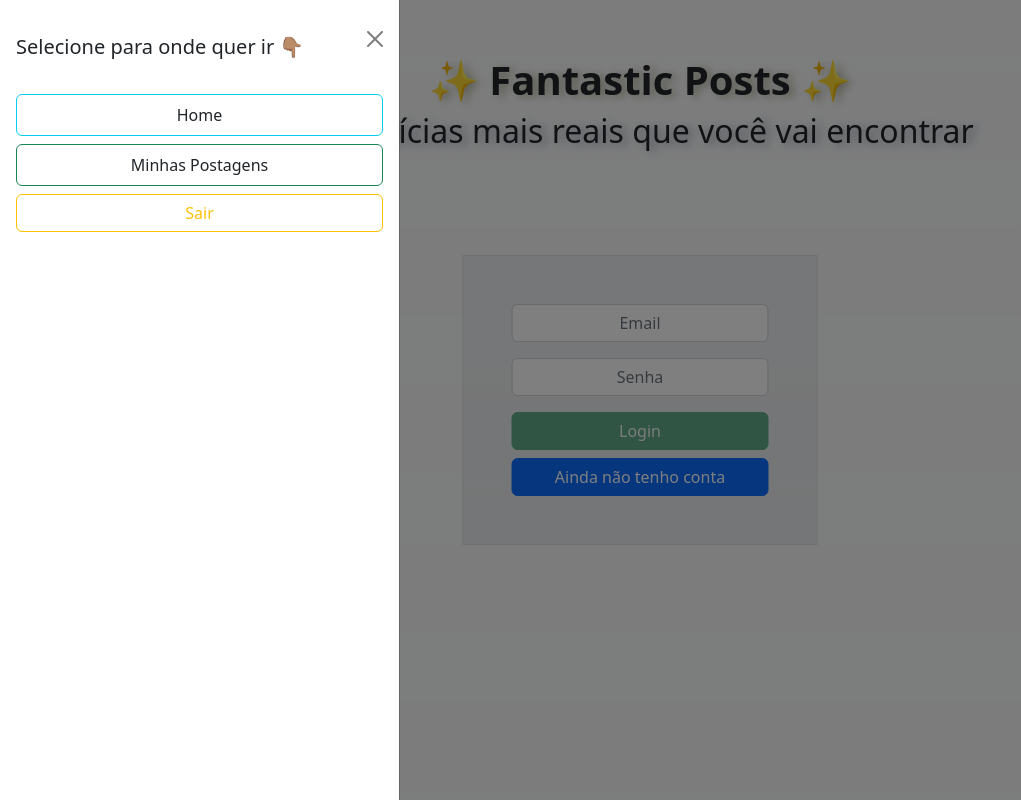
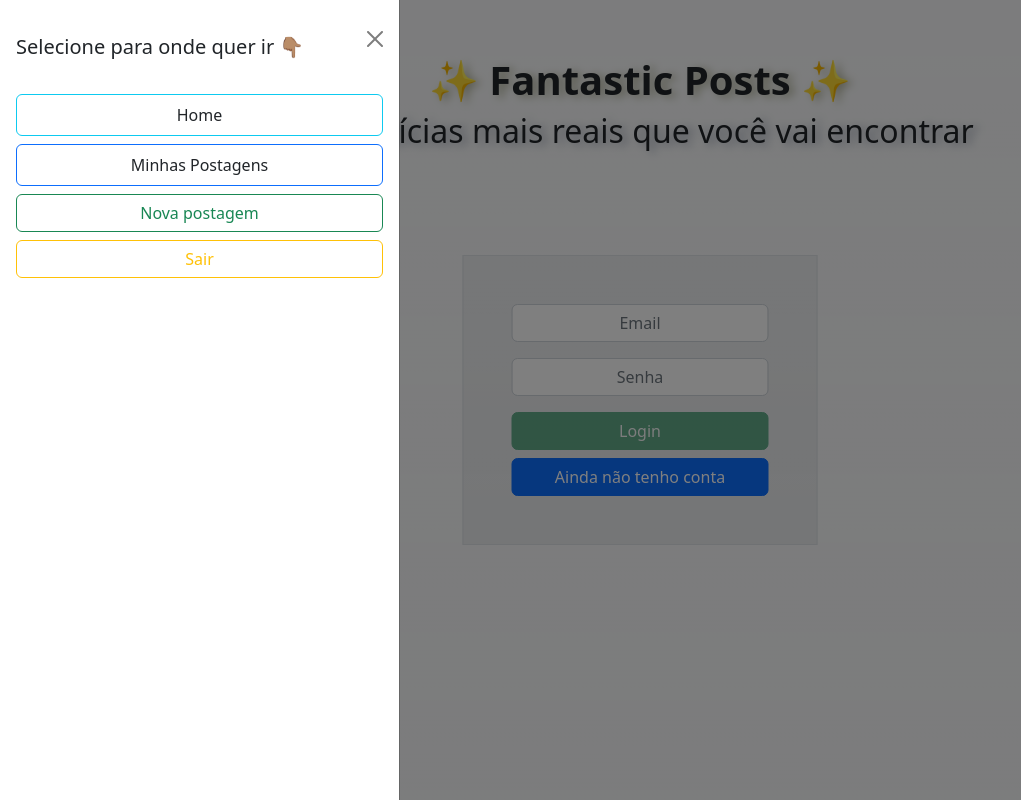
Before and after one commit to AirelRibeiro/fantastic-posts, a React (Create React App) app in the folder app/frontend/: page /login in a window 1280 px wide. Both pictures are taken after a click on the button 134 px from the left and 28 px from the top of the page. Shown: the whole page, without its empty margins (0-1021 px from the left). Built offline with nearby package versions, Linux system fonts and the light colour scheme.

Commit message:
feat: inclui botão para rota de criação de postagens

```diff
--- a/app/frontend/src/components/Navbar.jsx
+++ b/app/frontend/src/components/Navbar.jsx
@@ -28,9 +28,18 @@ function NavbarComponent() {
               <Nav.Link className="btn btn-outline-info" href="/posts">
                 Home
               </Nav.Link>
-              <Nav.Link className="btn btn-outline-success" href="/my-posts">
+              <Nav.Link className="btn btn-outline-primary" href="/my-posts">
                 Minhas Postagens
               </Nav.Link>
+              <button
+                className="btn btn-outline-success"
+                type="button"
+                onClick={() => {
+                  navigate('/create');
+                }}
+              >
+                Nova postagem
+              </button>
               <button
                 className="btn btn-outline-warning"
                 type="button"
```
